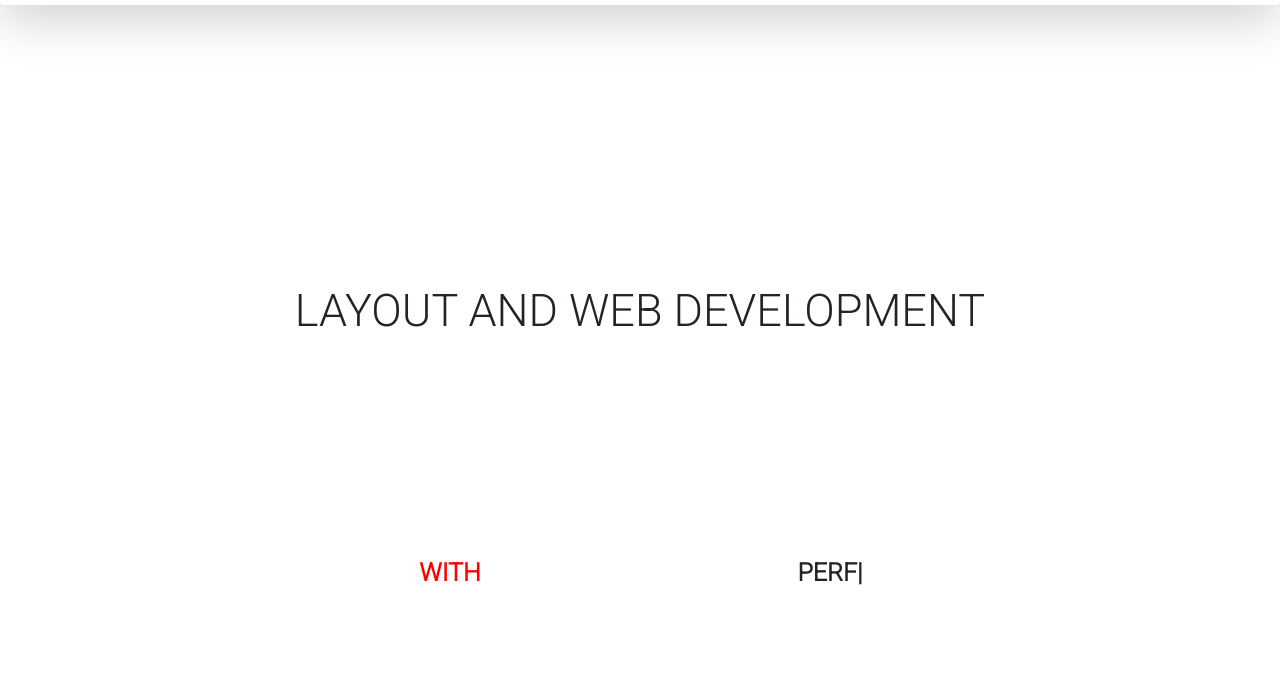
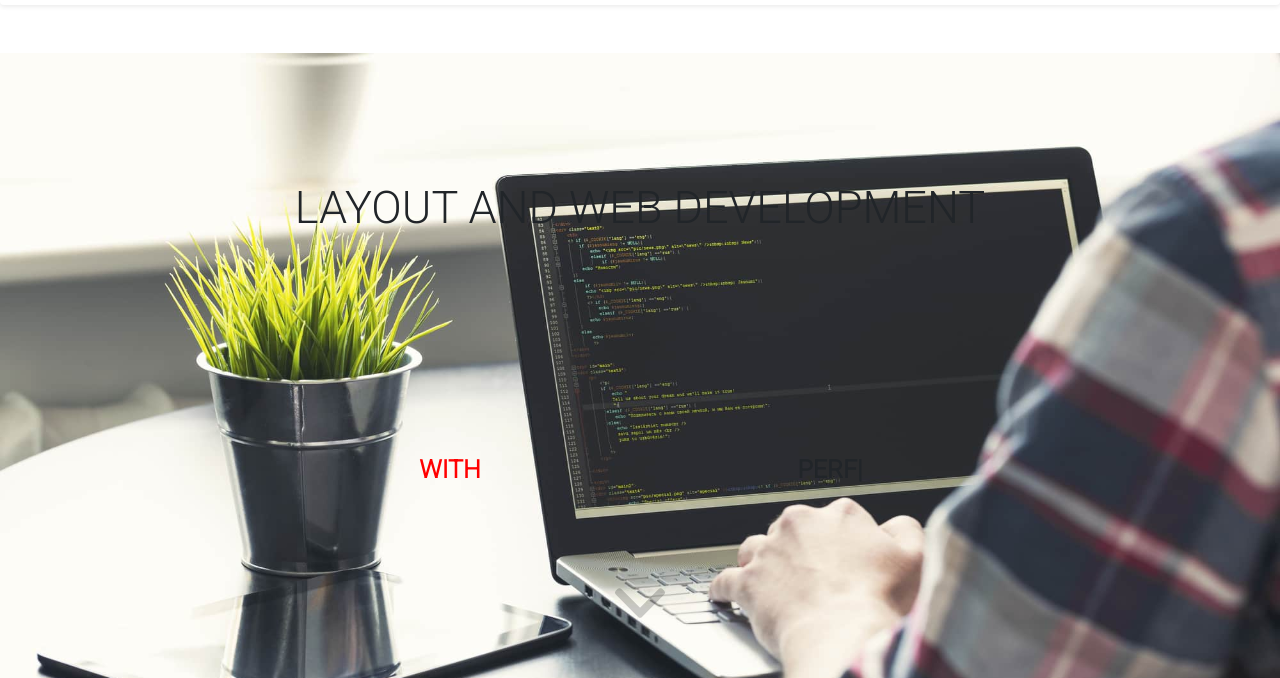
Before and after one commit to Daosima/aboutme, a plain HTML site: page index.html in a window 1280 px wide. Shown: the part 99-777 px from the top of the page. Drawn offline with nearby package versions, Linux system fonts and the light colour scheme.

Commit message:
add bg img to promo block

```diff
--- a/css/sass/style.sass
+++ b/css/sass/style.sass
@@ -76,10 +76,15 @@ img
 /** main promo block **/
 
 .main
+	padding-top: 10%
+	background-image: url(../img/bg-1.jpg)
+	background-position: 0 0
+	background-repeat: no-repeat
+	background-attachment: fixed
+	background-size: 100% auto
 	.promo
 		text-align: center
 		&__header
-			margin-top: 25%
 			font-size: 45px
 	.promo-wrap
 		margin-top: 20%
--- a/index.html
+++ b/index.html
@@ -14,7 +14,7 @@
 	<link rel="shortcut icon" href="img/icon/FB.ico" type="image/x-icon">
 </head>
 <body>
-	<header class="header main-header shadow-lg p-3 mb-5 bg-body rounded">
+	<header class="header main-header shadow-sm p-3 mb-5 bg-body rounded">
 		<div class="container">
 			<nav class="navbar navbar-expand-lg navbar-light">
 				<a class="navbar-brand navbar__brand-link" href="#">
```
Also changed, not shown: css/style.min.css, img/bg-1.jpg (added), img/mainbg-mini.jpg (deleted), img/mainbg.jpg (deleted).
